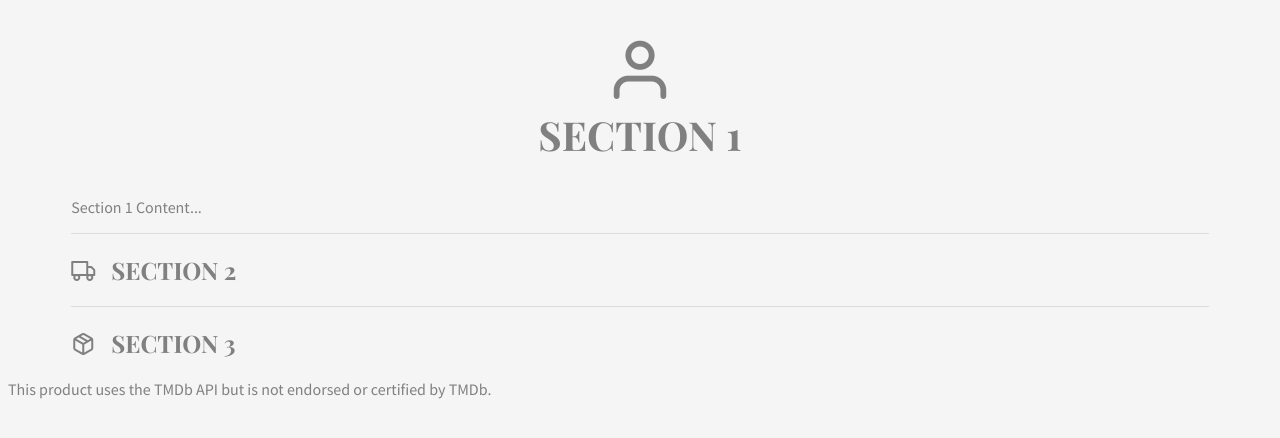
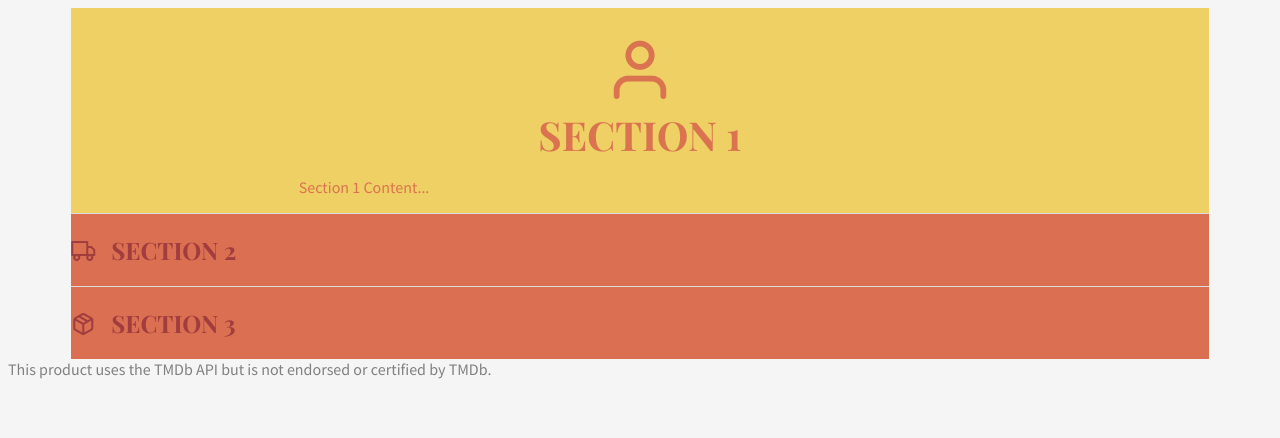
Before and after one commit to iXorx/pure-accordion, a website built with webpack: page index.html in a window 1280 px wide. Both pictures are taken after a click on the element "SECTION 1". Built offline with nearby package versions, Linux system fonts and the light colour scheme; no server answers; a web font is replaced by a local one.

Commit message:
improve styling

```diff
--- a/src/js/index.js
+++ b/src/js/index.js
@@ -10,12 +10,12 @@ import '../sass/main.scss'
  */
 const onClick = (event) => {
     const dtActiveElement = document.querySelectorAll('[data-active]')
+    dtActiveElement.forEach((element) => element.removeAttribute('data-active'))
 
     // Set new active
     const targetElement = event.target
     if (dtActiveElement[0] !== targetElement) {
         // Clean previously selected
-        dtActiveElement.forEach((element) => element.removeAttribute('data-active'))
         targetElement.setAttribute('data-active', 'true')
     }
 }
--- a/src/sass/styles.scss
+++ b/src/sass/styles.scss
@@ -18,6 +18,8 @@ dt {
     text-transform: uppercase;
     font-size: 1.5rem;
     cursor: pointer;
+    color: $default-color;
+    background-color: $default-bg;
 
     &:before {
         font-family: 'icomoon' !important;
@@ -62,9 +64,11 @@ dt {
     }
 
     &[data-active] {
-        padding-top: 100px;
+        padding: 100px 20% 0;
         font-size: 2.5rem;
         text-align: center;
+        color: $active-color;
+        background-color: $active-bg;
 
         &:before {
             right: 0;
@@ -78,6 +82,9 @@ dd {
     overflow: hidden;
     transition: max-height 0.15s;
     margin: 0;
+    padding: 0 20%;
+    color: $active-color;
+    background-color: $active-bg;
 
     dt[data-active] + & {
         max-height: 350px;
--- a/src/sass/variables.scss
+++ b/src/sass/variables.scss
@@ -3,3 +3,8 @@ $default-padding: 20px;
 
 // Colors
 $primary-color:#ddd;
+$bg: #f0f5c5;
+$active-bg: #eed064;
+$active-color: #da734f;
+$default-bg: #da6f51;
+$default-color: #a13c3f;
```
Also changed, not shown: dist/bundle.css, dist/bundle.js.
